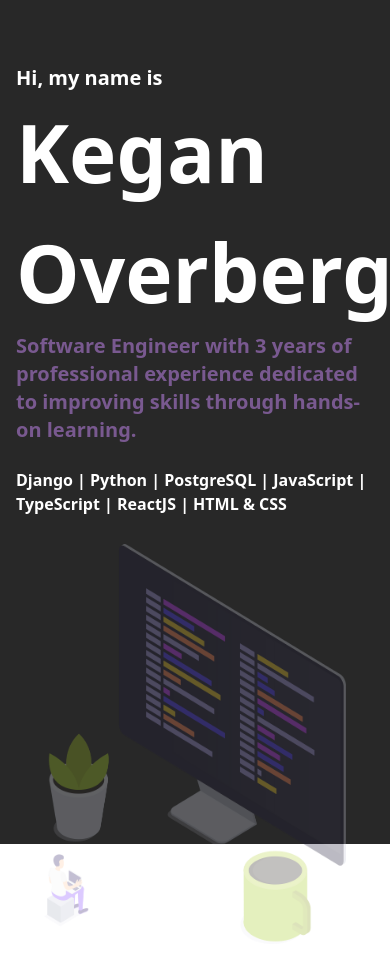
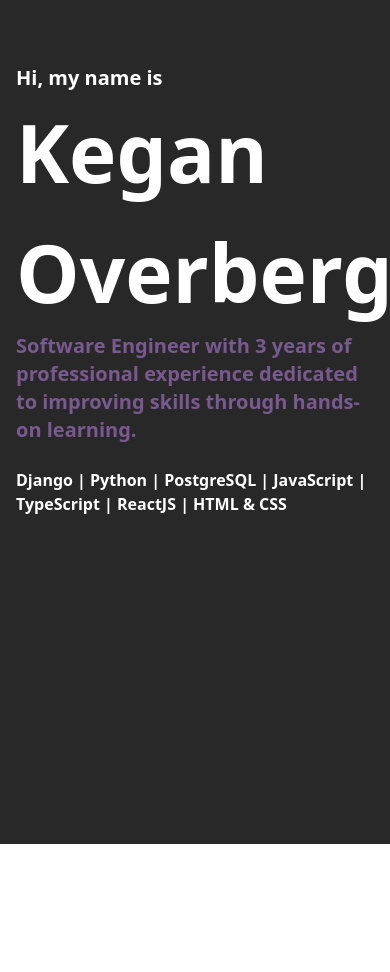
Before and after one commit to keganXi/personal-website, a React (Create React App) app: page / in a window 390 px wide. After the commit the page ends 844 px from the top, so only its background shows below. Built offline with nearby package versions, Linux system fonts and the light colour scheme.

Commit message:
hide dev imahe when in mobile view

```diff
--- a/src/App.tsx
+++ b/src/App.tsx
@@ -61,7 +61,7 @@ const App: React.FC = () => {
           <p>{ intro.technologies }</p>
         </div>
 
-        <div className="w-full justify-center flex">
+        <div className="w-full justify-center hidden sm:flex">
           <div className="p-7 rounded-lg bg-transparent opacity-30">
             <img src={ PersonalWebsite } className="w-[400px] h-[400px]"/>
           </div>
```
